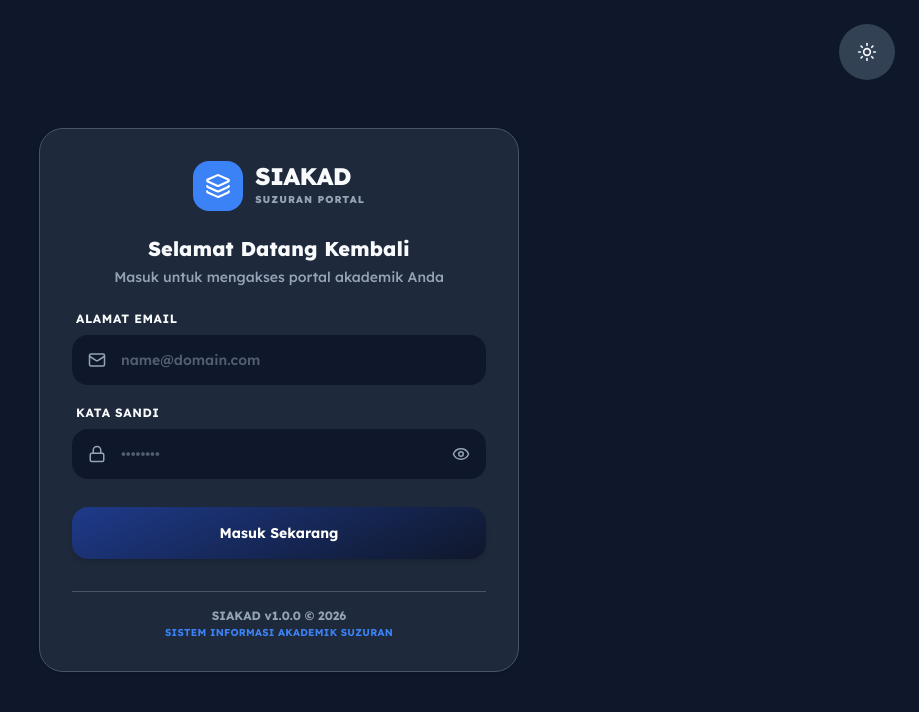
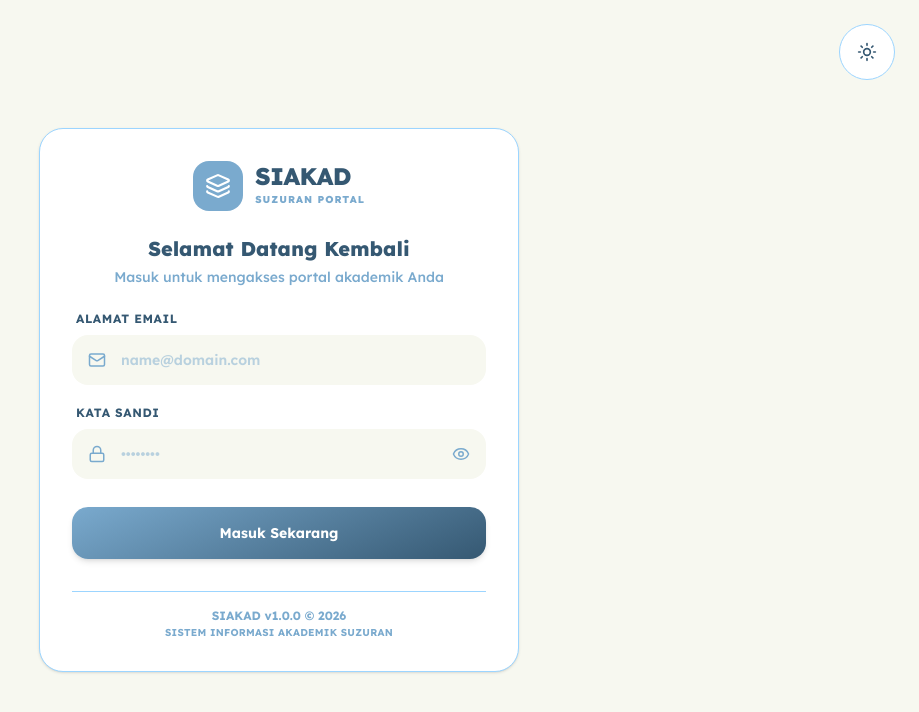
Before and after one commit to MasGENJEH/siauniversitassuzuran, a React (Vite) app in the folder frontend/: page / in a window 1280 px wide. Shown: the top 712 px of the page, without its empty margins (361-1280 px from the left). Built offline with nearby package versions, Linux system fonts and the light colour scheme.

Commit message:
feat: add theme system with Tailwind CSS configuration and ThemeToggle component

```diff
--- a/frontend/src/assets/index.css
+++ b/frontend/src/assets/index.css
@@ -6,7 +6,7 @@
 @source '../**/*.js';
 @source '../**/*.jsx';
 
-:root {
+:root, :root[data-theme="blue"] {
   --monday-background: #F7F8F0;
   --monday-border: #9CD5FF;
   --monday-gray: #7AAACE;
@@ -21,7 +21,23 @@
   --monday-gradient-end: #7AAACE;
 }
 
-:root.dark, .dark {
+:root[data-theme="orange"] {
+  --monday-background: #EFD2B0;
+  --monday-border: #547792;
+  --monday-gray: #547792;
+  --monday-black: #1A3263;
+  --monday-blue: #FFC570;
+  --monday-gray-background: #ffffff;
+  --monday-lime-green: #FFC570;
+  --monday-lime-green-char: #EFD2B0;
+  --monday-red: #ff5070;
+  --monday-card: #ffffff;
+  --monday-gradient-start: #1A3263;
+  --monday-gradient-end: #547792;
+}
+
+:root.dark,
+.dark {
   --monday-background: #0f172a;
   --monday-border: #475569;
   --monday-gray: #94a3b8;
@@ -114,6 +130,7 @@ input:focus:-webkit-autofill {
 }
 
 /* Prevent table text wrapping */
-th, td {
+th,
+td {
   white-space: nowrap;
 }
--- a/frontend/src/components/ThemeToggle.jsx
+++ b/frontend/src/components/ThemeToggle.jsx
@@ -1,38 +1,52 @@
 import React, { useEffect, useState } from 'react';
-import { Sun, Moon } from 'lucide-react';
+import { Sun, Moon, Palette } from 'lucide-react';
 
 export default function ThemeToggle() {
-  const [isDark, setIsDark] = useState(() => {
-    // Check local storage or system preference on initial load
+  // themes: 'blue' (initial colors), 'orange' (second colors), 'dark'
+  const [theme, setTheme] = useState(() => {
     if (typeof window !== 'undefined') {
       const storedTheme = localStorage.getItem('theme');
       if (storedTheme) {
-        return storedTheme === 'dark';
+        return storedTheme;
       }
-      // Since default was dark before this addition, let's default to dark
-      return true;
+      return 'blue';
     }
-    return true;
+    return 'blue';
   });
 
   useEffect(() => {
     const root = window.document.documentElement;
-    if (isDark) {
+
+    // Remove all classes/attributes
+    root.classList.remove('dark');
+    root.removeAttribute('data-theme');
+
+    if (theme === 'dark') {
       root.classList.add('dark');
-      localStorage.setItem('theme', 'dark');
+    } else if (theme === 'orange') {
+      root.setAttribute('data-theme', 'orange');
     } else {
-      root.classList.remove('dark');
-      localStorage.setItem('theme', 'light');
+      root.setAttribute('data-theme', 'blue');
     }
-  }, [isDark]);
+
+    localStorage.setItem('theme', theme);
+  }, [theme]);
+
+  const cycleTheme = () => {
+    if (theme === 'blue') setTheme('orange');
+    else if (theme === 'orange') setTheme('dark');
+    else setTheme('blue');
+  };
 
   return (
     <button
-      onClick={() => setIsDark(!isDark)}
-      title="Toggle Theme"
-      className="flex size-14 rounded-full bg-monday-gray-background items-center justify-center overflow-hidden hover:opacity-80 transition-300 shrink-0 cursor-pointer text-monday-black"
+      onClick={cycleTheme}
+      title={`Toggle Theme (Current: ${theme})`}
+      className="flex size-14 rounded-full bg-monday-gray-background items-center justify-center overflow-hidden hover:opacity-80 transition-300 shrink-0 cursor-pointer text-monday-black border border-monday-border"
     >
-      {isDark ? <Sun size={20} /> : <Moon size={20} />}
+      {theme === 'blue' && <Sun size={20} />}
+      {theme === 'orange' && <Palette size={20} />}
+      {theme === 'dark' && <Moon size={20} />}
     </button>
   );
 }
```
Lines whose indentation alone changed are shown as unchanged.
